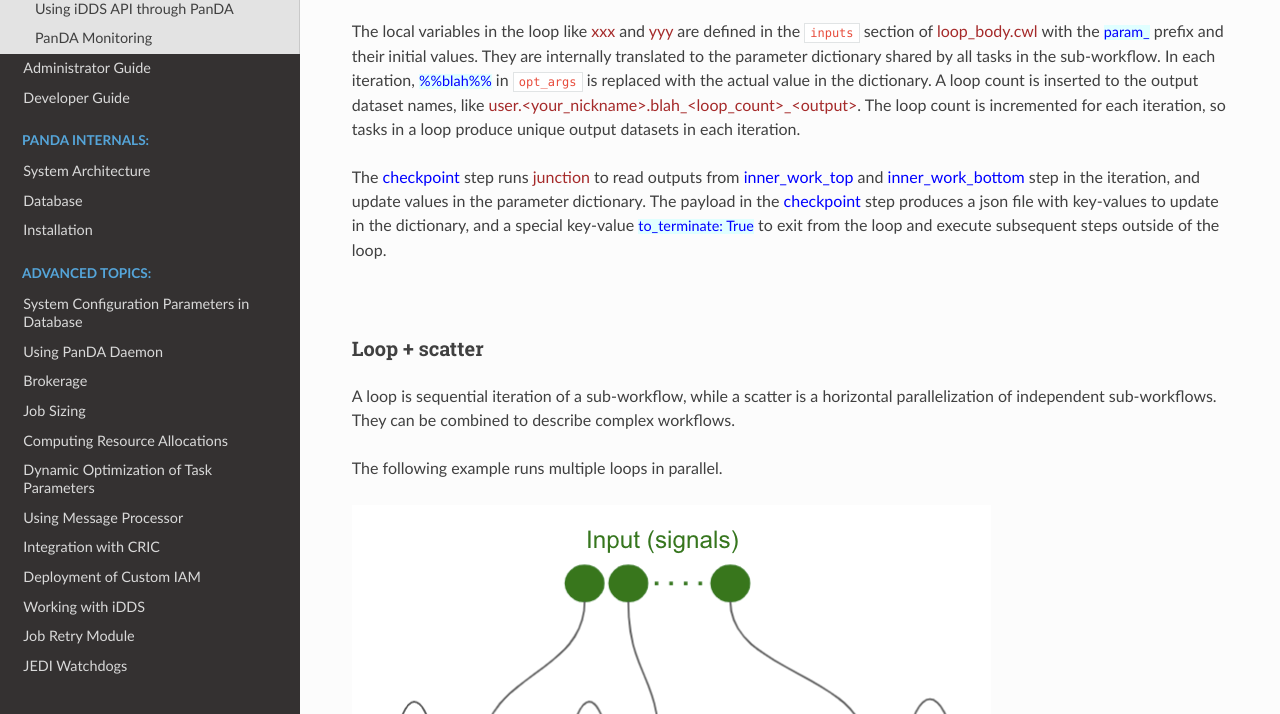
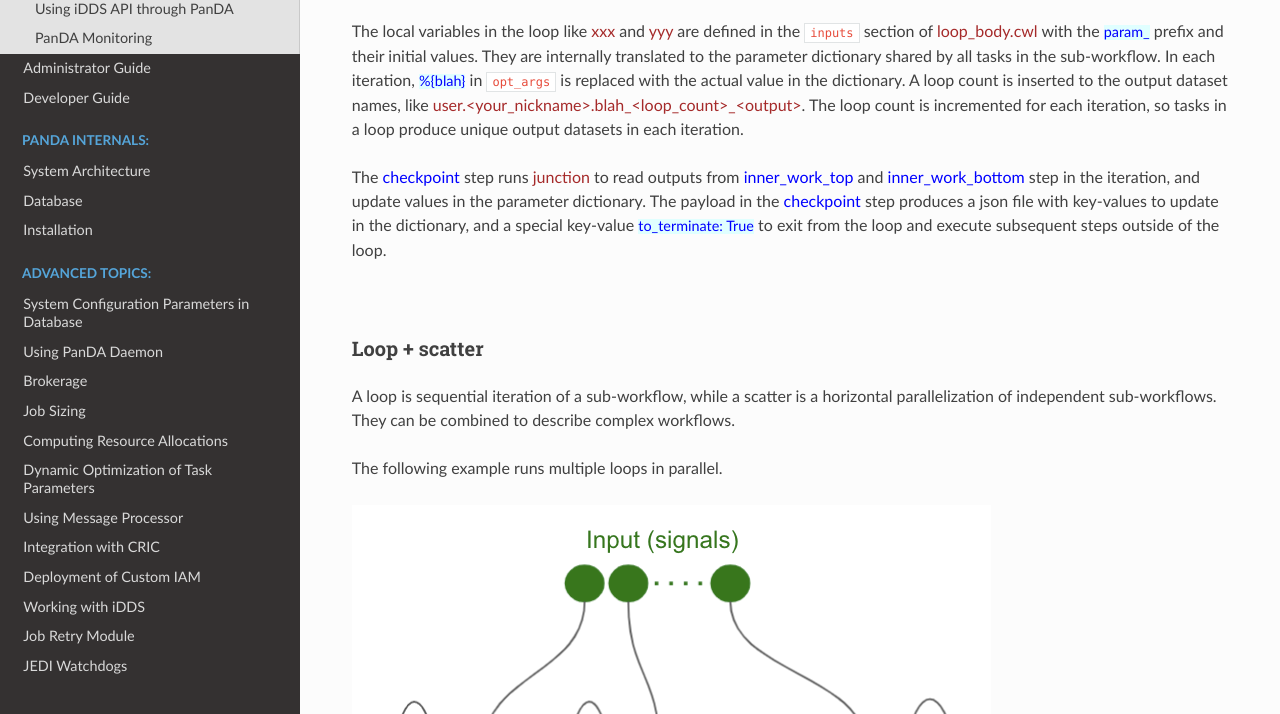
Before and after one commit to PanDAWMS/panda-docs, a Sphinx documentation site: the page built from docs/source/client/pchain.rst, in a window 1280 px wide and 900 px high, scrolled down 9551 px, cut to the strip 186-900 px from the top of the window. Built offline with Sphinx 7.4.7 and the Read the Docs theme 2.0.0, drawn with Linux system fonts in a browser that asks for light colours; pages that are not in the unit, such as notebooks, are missing from menus.

Commit message:
globals in sub-workflows

```diff
--- a/docs/source/client/pchain.rst
+++ b/docs/source/client/pchain.rst
@@ -370,7 +370,7 @@ has :hblue:`loop` in the ``hints`` section to iterate.
 The local variables in the loop like :brown:`xxx` and :brown:`yyy` are defined in the ``inputs`` section
 of :brown:`loop_body.cwl` with the :hblue:`param_` prefix and their initial values. They are internally
 translated to the parameter dictionary shared by all tasks in the sub-workflow.
-In each iteration, :hblue:`%%blah%%` in ``opt_args`` is replaced with the actual value in the dictionary.
+In each iteration, :hblue:`%{blah}` in ``opt_args`` is replaced with the actual value in the dictionary.
 A loop count is inserted to the output dataset names, like
 :brown:`user.<your_nickname>.blah_<loop_count>_<output>`.
 The loop count is incremented for each iteration, so tasks in a loop produce unique output datasets in each iteration.
```
Also changed, not shown: 1 other file.
